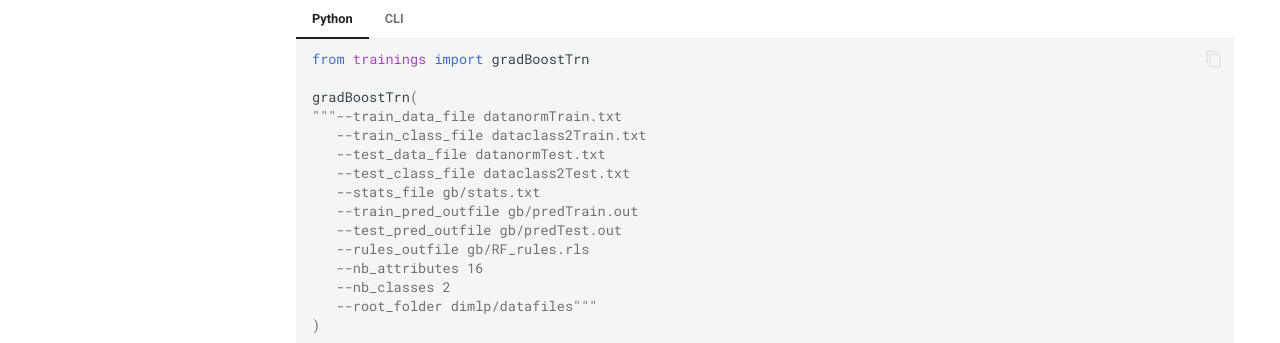
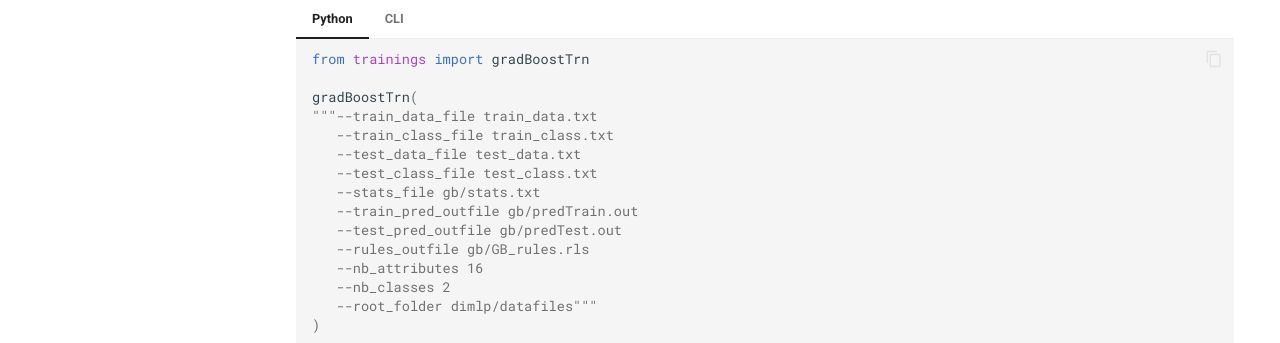
Before and after one commit to HES-XPLAIN/hes-xplain.github.io, an MkDocs documentation site: the page built from docs/documentation/algorithms/training-methods/gradboosttrn.md, in a window 1280 px wide and 900 px high, scrolled down 15790 px. Shown: the part 391-734 px from the top of the window. Built offline with MkDocs 1.6.1 and Material for MkDocs 9.7.7, drawn with Linux system fonts in a browser that asks for light colours; comment, search, counter and statistics services are not loaded.

Commit message:
Changed usage examples of trianings files

````diff
--- a/docs/documentation/algorithms/training-methods/gradboosttrn.md
+++ b/docs/documentation/algorithms/training-methods/gradboosttrn.md
@@ -478,14 +478,14 @@ The `gradBoostTrn` algorithm works with both required and optional arguments. Ea
     from trainings import gradBoostTrn
 
     gradBoostTrn(
-    """--train_data_file datanormTrain.txt
-       --train_class_file dataclass2Train.txt
-       --test_data_file datanormTest.txt
-       --test_class_file dataclass2Test.txt
+    """--train_data_file train_data.txt
+       --train_class_file train_class.txt
+       --test_data_file test_data.txt
+       --test_class_file test_class.txt
        --stats_file gb/stats.txt
        --train_pred_outfile gb/predTrain.out
        --test_pred_outfile gb/predTest.out
-       --rules_outfile gb/RF_rules.rls
+       --rules_outfile gb/GB_rules.rls
        --nb_attributes 16
        --nb_classes 2
        --root_folder dimlp/datafiles"""
@@ -494,7 +494,7 @@ The `gradBoostTrn` algorithm works with both required and optional arguments. Ea
 
 === "CLI"
     ```
-    ./gradBoostTrn --train_data_file datanormTrain.txt --train_class_file dataclass2Train.txt --test_data_file datanormTest.txt --test_class_file dataclass2Test.txt --stats_file gb/stats.txt --train_pred_outfile gb/predTrain.out --test_pred_outfile gb/predTest.out --rules_outfile gb/RF_rules.rls --nb_attributes 16 --nb_classes 2 --root_folder dimlp/datafiles
+    ./gradBoostTrn --train_data_file train_data.txt --train_class_file train_class.txt --test_data_file test_data.txt --test_class_file test_class.txt --stats_file gb/stats.txt --train_pred_outfile gb/predTrain.out --test_pred_outfile gb/predTest.out --rules_outfile gb/GB_rules.rls --nb_attributes 16 --nb_classes 2 --root_folder ../dimlp/datafiles
     ```
 
 ## Output interpretation
````
Also changed, not shown: docs/documentation/algorithms/training-methods/cnntrn.md (+1 -1 lines), docs/documentation/algorithms/training-methods/computeroccurve.md (+2 -2 lines), docs/documentation/algorithms/training-methods/mlptrn.md (+5 -5 lines), docs/documentation/algorithms/training-methods/randforeststrn.md (+5 -5 lines), docs/documentation/algorithms/training-methods/svmtrn.md (+5 -5 lines).
